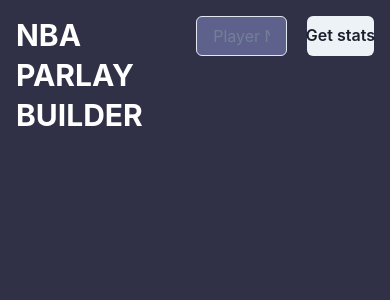
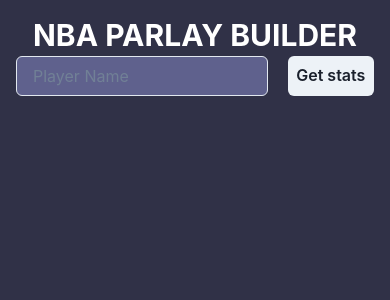
Before and after one commit to mertoz41/parlay-builder-client, a React (Create React App) app: page / in a window 390 px wide. Shown: the top 300 px of the page. Built offline with nearby package versions, Linux system fonts and the light colour scheme.

Commit message:
opponent names added, app made responsive

```diff
--- a/src/components/Header.tsx
+++ b/src/components/Header.tsx
@@ -7,18 +7,22 @@
   setPlayerPic,
   setPlayerName,
   setOpp5,
+  setNextOpponent,
 }: {
   setSeasonStats: any;
   setLast5: any;
   setPlayerPic: any;
   setPlayerName: any;
   setOpp5: any;
+  setNextOpponent: any;
 }) => {
   return (
-    <Flex
-    justifyContent={"center"}
-    >
-      <Heading alignSelf={"center"} color={"white"} marginRight={10}>
+    <Flex justifyContent={"center"} flexDir={{ base: "column", lg: "row" }}>
+      <Heading
+        alignSelf={"center"}
+        color={"white"}
+        marginRight={{ base: 0, lg: 10 }}
+      >
         NBA PARLAY BUILDER
       </Heading>
       <PlayerSearch
@@ -27,6 +31,7 @@
         setPlayerPic={setPlayerPic}
         setPlayerName={setPlayerName}
         setOpp5={setOpp5}
+        setNextOpponent={setNextOpponent}
       />
     </Flex>
   );
--- a/src/components/PlayerCard.tsx
+++ b/src/components/PlayerCard.tsx
@@ -16,10 +16,12 @@
   pic,
   seasonStats,
   playerName,
+  nextOpponent,
 }: {
   pic: string;
   seasonStats: any;
   playerName: string;
+  nextOpponent: string;
 }) => {
   const capitalizePlayerName = (name: string) => {
     let splitted = name.split(" ");
@@ -68,7 +70,7 @@
         <Tbody>
           {renderStats("season", seasonStats.regularSeason)}
           {renderStats("last 5", seasonStats.last5)}
-          {renderStats("last 5 vs", seasonStats.last5Opp)}
+          {renderStats(`last 5 vs ${nextOpponent}`, seasonStats.last5Opp)}
         </Tbody>
       </Table>
     </Box>
--- a/src/components/PlayerContainer.tsx
+++ b/src/components/PlayerContainer.tsx
@@ -9,6 +9,7 @@
   const [opp5, setOpp5] = useState(null);
   const [playerPic, setPlayerPic] = useState("");
   const [playerName, setPlayerName] = useState("");
+  const [nextOpponent, setNextOpponent] = useState([]);
   return (
     <Grid
       h="100vh"
@@ -16,31 +17,39 @@
       templateColumns="repeat(8, 1fr)"
       gap={4}
       padding={4}
+      overflowY={"auto"}
     >
-      <GridItem rowSpan={1} colSpan={8}>
+      <GridItem rowSpan={{ base: 1, lg: 1 }} colSpan={{ base: 8, lg: 8 }}>
         <Header
           setSeasonStats={setSeasonStats}
           setLast5={setLast5}
           setOpp5={setOpp5}
           setPlayerPic={setPlayerPic}
           setPlayerName={setPlayerName}
+          setNextOpponent={setNextOpponent}
         />
       </GridItem>
 
-      <GridItem rowSpan={8} colSpan={2}>
+      <GridItem rowSpan={{ base: 1, lg: 8 }} colSpan={{ base: 8, lg: 2 }}>
         {seasonStats ? (
           <PlayerCard
             pic={playerPic}
             seasonStats={seasonStats}
             playerName={playerName}
+            nextOpponent={nextOpponent[0]}
           />
         ) : null}
       </GridItem>
-      <GridItem rowSpan={4} colSpan={6}>
+      <GridItem rowSpan={{ base: 1, lg: 4 }} colSpan={{ base: 8, lg: 6 }}>
         {last5 ? <Stats title="Last 5 games" list={last5} /> : null}
       </GridItem>
-      <GridItem rowSpan={4} colSpan={6}>
-        {opp5 ? <Stats title="Last 5 games against" list={opp5} /> : null}
+      <GridItem rowSpan={{ base: 1, lg: 4 }} colSpan={{ base: 8, lg: 6 }}>
+        {opp5 ? (
+          <Stats
+            title={`Last 5 games against ${nextOpponent[1]}`}
+            list={opp5}
+          />
+        ) : null}
       </GridItem>
     </Grid>
   );
--- a/src/components/PlayerSearch.tsx
+++ b/src/components/PlayerSearch.tsx
@@ -8,12 +8,14 @@
   setPlayerPic,
   setPlayerName,
   setOpp5,
+  setNextOpponent,
 }: {
   setSeasonStats: any;
   setOpp5: any;
   setLast5: any;
   setPlayerPic: any;
   setPlayerName: any;
+  setNextOpponent: any;
 }) => {
   const [fullName, setFullName] = useState("");
   const searchPlayer = (e: any) => {
@@ -30,6 +32,7 @@
         }
       )
       .then((resp) => {
+        setNextOpponent(resp.data.next_opponent);
         setOpp5(resp.data.last5opp);
         setLast5(resp.data.last5);
         getSeasonStats(resp.data);
--- a/src/components/Stats.tsx
+++ b/src/components/Stats.tsx
@@ -35,7 +35,7 @@
   };
 
   return (
-    <Box borderWidth={0.1} borderRadius={20} padding={3}>
+    <Box borderWidth={0.1} borderRadius={20} padding={3} overflowX={"auto"}>
       <Heading textAlign={"center"} color="white">
         {title}
       </Heading>
```
